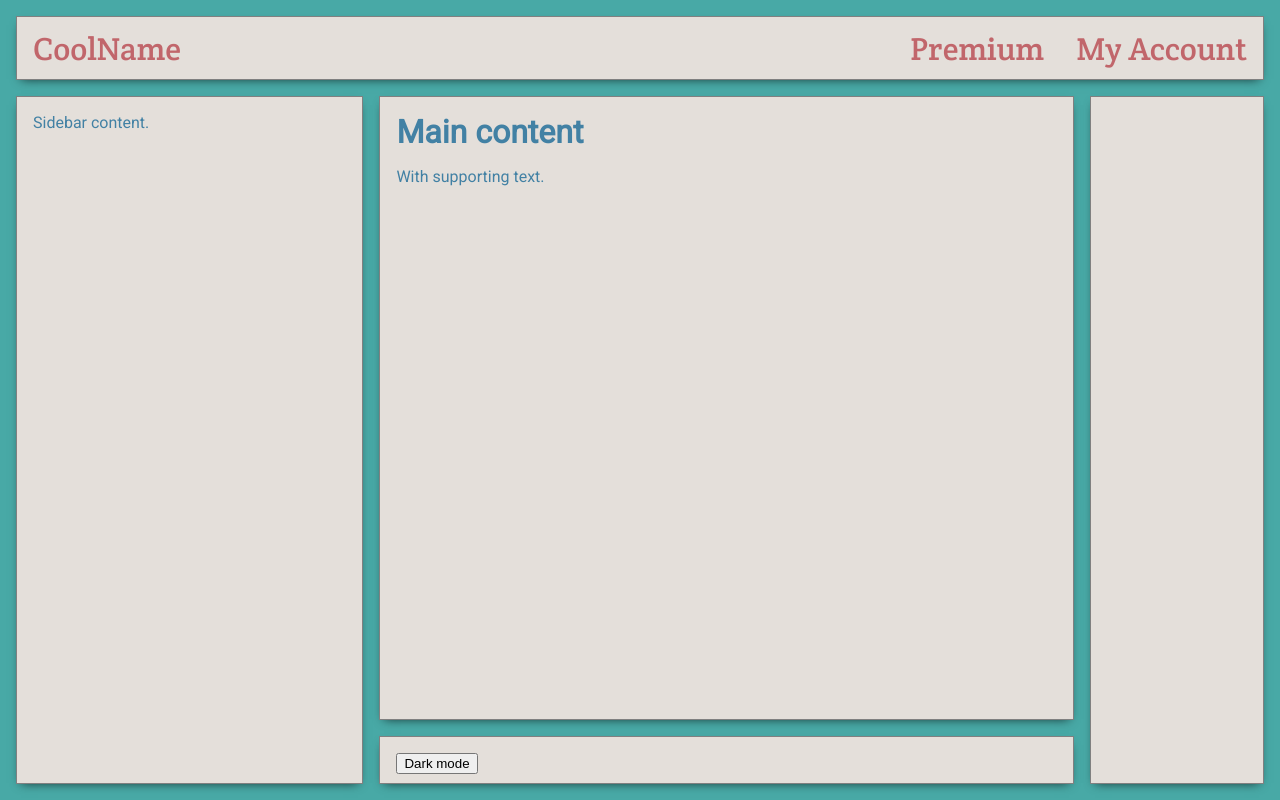
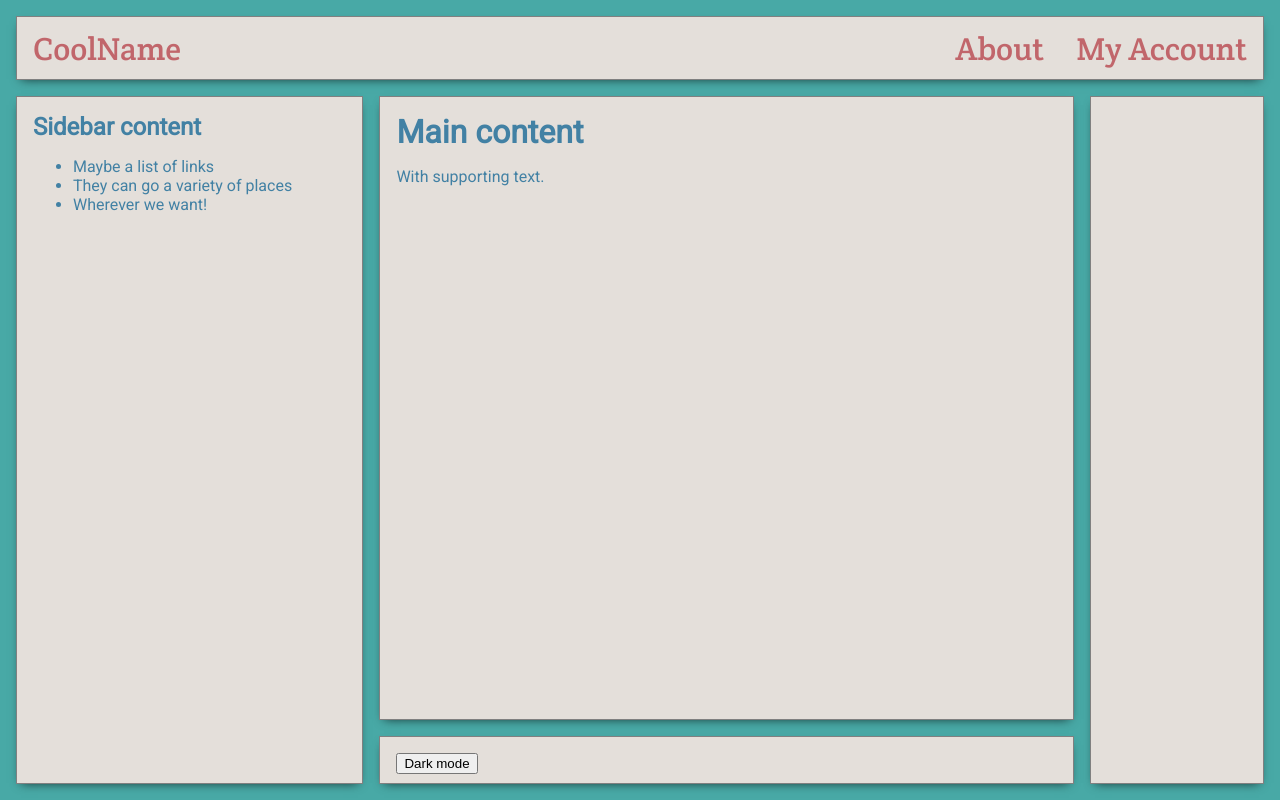
Before and after one commit to nspenner/dark-mode, a plain HTML site: page index.html in a window 1280 px wide. Drawn offline with Linux system fonts and the light colour scheme.

Commit message:
Change content

```diff
--- a/index.html
+++ b/index.html
@@ -13,15 +13,22 @@
 
 <body>
     <nav>
-        <a href="/" id="songbird-logo">CoolName</a>
-        <a href="/">Premium</a>
+        <a href="/">CoolName</a>
+        <a href="/">About</a>
         <a href="/">My Account</a>
     </nav>
     <main>
         <h1>Main content</h1>
         <p>With supporting text.</p>
     </main>
-    <aside>Sidebar content.</aside>
+    <aside>
+        <h1>Sidebar content</h1>
+        <ul>
+            <li>Maybe a list of links</li>
+            <li>They can go a variety of places</li>
+            <li>Wherever we want!</li>
+        </ul>
+    </aside>
     <footer>
         <button onclick="toggleDarkMode()">Dark mode</button>
     </footer>
```
